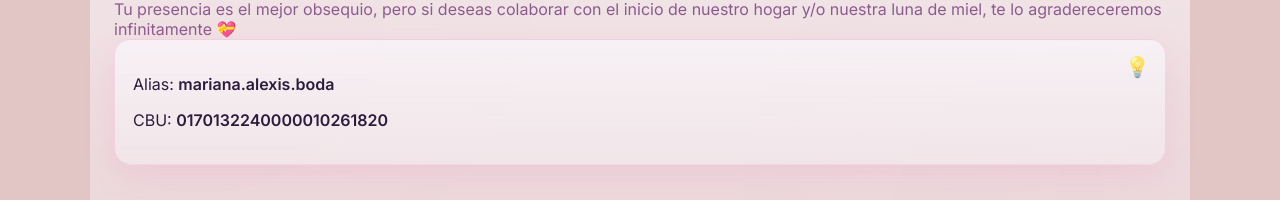
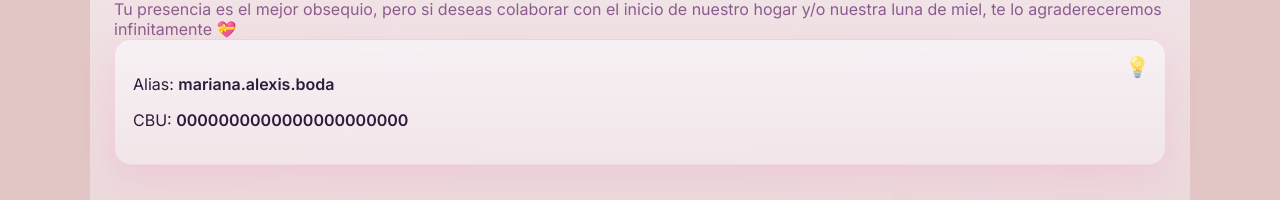
Before and after one commit to AlexisWeber98/wedding, a React (Vite) app: page / in a window 1280 px wide. Shown: the part 4690-4890 px from the top of the page. Built offline with nearby package versions, Linux system fonts and the light colour scheme; no server answers.

Commit message:
update song url

```diff
--- a/src/App.tsx
+++ b/src/App.tsx
@@ -22,6 +22,7 @@ export default function App() {
     ((import.meta.env as any).VITE_API_URL as string | undefined);
   const alias = import.meta.env.VITE_GIFT_ALIAS as string | undefined;
   const cbu = import.meta.env.VITE_GIFT_CBU as string | undefined;
+  const songUrl = import.meta.env.VITE_API_SONGS as string | undefined;
   const hasApi = useMemo(() => Boolean(apiUrl && apiUrl.length > 0), [apiUrl]);
 
   const [song, setSong] = useState<string>("");
@@ -30,7 +31,7 @@ export default function App() {
   async function sendSongSuggestion() {
     if (!song.trim() || !hasApi) return;
     try {
-      await fetch(`${apiUrl}/song`, {
+      await fetch(`${songUrl}`, {
         method: "POST",
         headers: { "Content-Type": "application/json" },
         body: JSON.stringify({ song }),
@@ -237,7 +238,7 @@ export default function App() {
             Alias: <strong>{alias ?? "mariana.alexis.boda"}</strong>
           </p>
           <p>
-            CBU: <strong>{cbu ?? "0170132240000010261820"}</strong>
+            CBU: <strong>{cbu ?? "0000000000000000000000"}</strong>
           </p>
         </div>
       </section>
```
